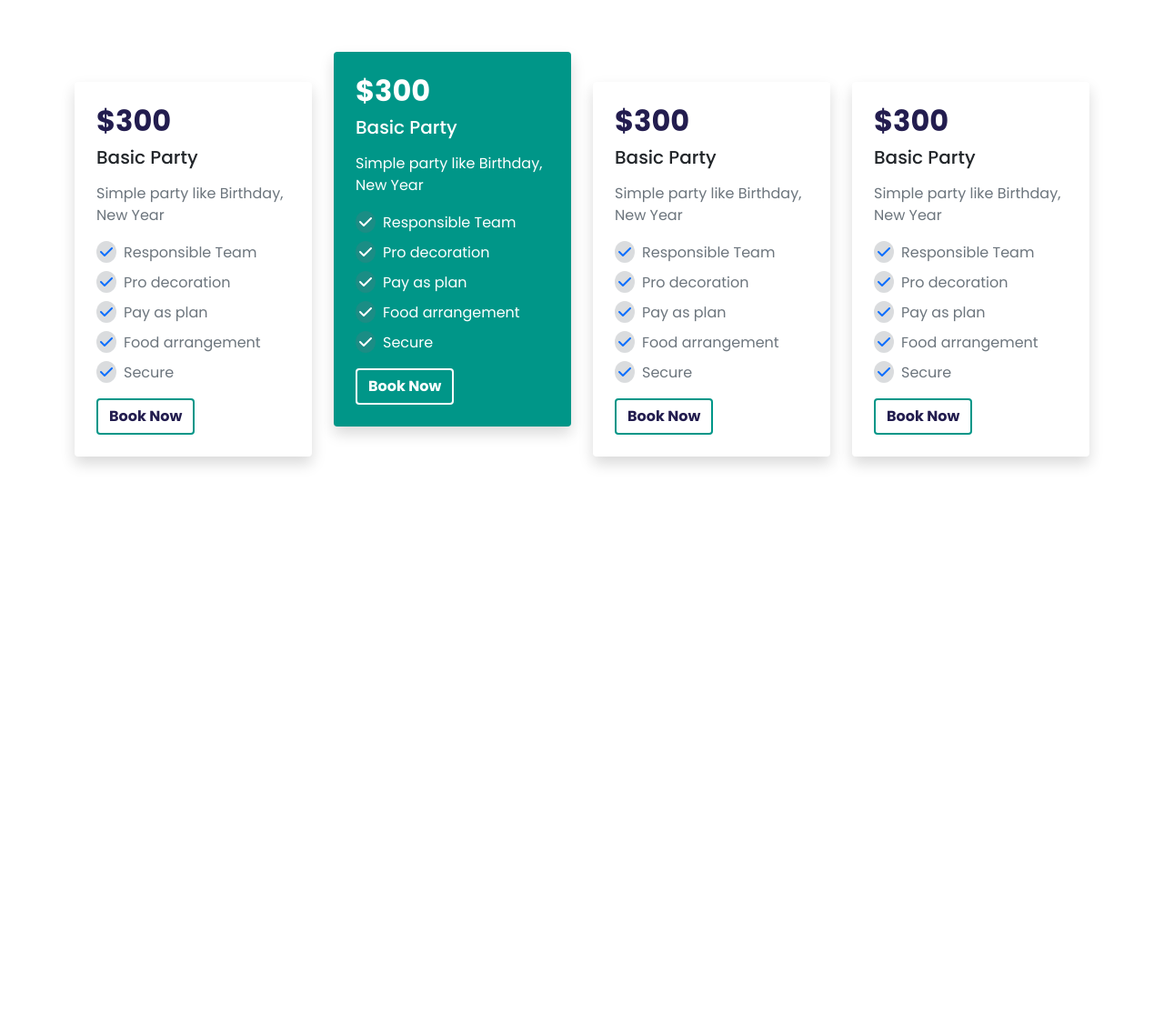
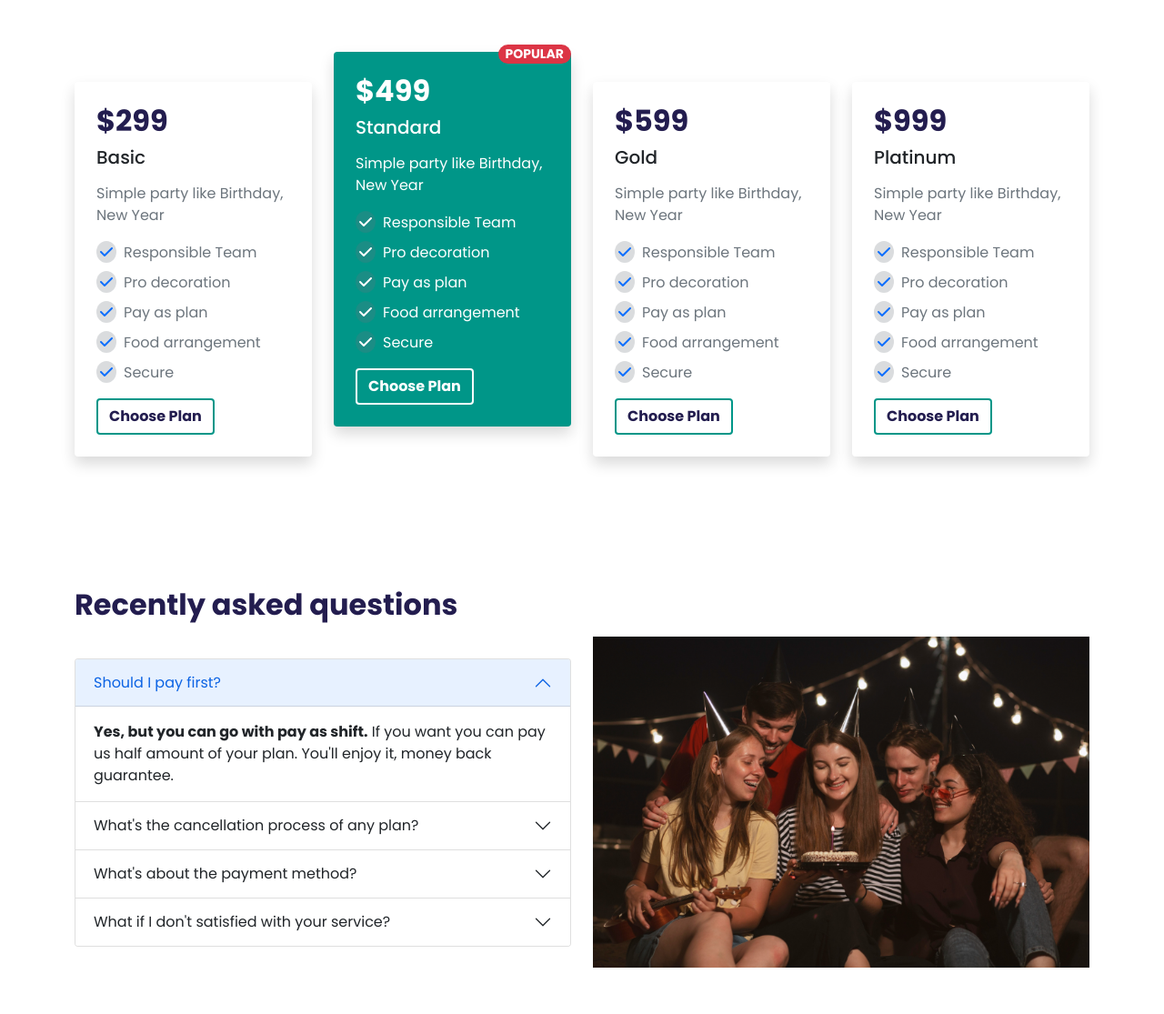
Before and after one commit to AyonJD/assignment-3, a plain HTML site: page index.html in a window 1280 px wide. Shown: the part 940-2055 px from the top of the page at 91% size. Before the commit the page ends 1490 px from the top, so only its background shows below. Drawn offline with nearby package versions, Linux system fonts and the light colour scheme.

Commit message:
FAQ + Responsive done

```diff
--- a/index.html
+++ b/index.html
@@ -108,11 +108,11 @@
                         <h2 class="text-color fw-bold my-5">Start using our service</h2>
                     </div>
                 </div>
-                <div class="row gy-4 py-5">
-                    <div class="col-12 col-sm-6 col-md-4 col-lg-3">
+                <div class="row gy-5 py-5">
+                    <div class="col-10 col-sm-6 col-md-4 col-lg-3">
                         <div class="pricing-card shadow p-4 rounded">
-                            <h2 class="fw-bold text-color">$300</h2>
-                            <h5>Basic Party</h5>
+                            <h2 class="fw-bold text-color">$299</h2>
+                            <h5>Basic</h5>
                             <p class="text-muted my-3">Simple party like Birthday, New Year</p>
                             <ul class="ps-0 list-unstyled">
                                 <li class="text-muted mb-2"><span><i class="fas fa-check me-2 text-primary bg-secondary bg-opacity-25 rounded-circle p-1"></i></span>Responsible Team</li>
@@ -121,13 +121,14 @@
                                 <li class="text-muted mb-2 "><span><i class="fas fa-check me-2 text-primary bg-secondary bg-opacity-25 rounded-circle p-1"></i></span>Food arrangement</li>
                                 <li class="text-muted mb-2 "><span><i class="fas fa-check me-2 text-primary bg-secondary bg-opacity-25 rounded-circle p-1"></i></span>Secure</li>
                             </ul>
-                            <a href="https://web.programming-hero.com/" target="_blamk" class="btn card-btn fw-bold">Book Now</a>
+                            <a href="https://web.programming-hero.com/" target="_blamk" class="btn card-btn fw-bold">Choose Plan</a>
                         </div>
                     </div>
-                    <div class="col-12 col-sm-6 col-md-4 col-lg-3">
-                        <div class="pricing-card shadow p-4 card-active text-white rounded">
-                            <h2 class="fw-bold text-white">$300</h2>
-                            <h5>Basic Party</h5>
+                    <div class="col-10 col-sm-6 col-md-4 col-lg-3">
+                        <div class="pricing-card shadow p-4 card-active text-white rounded position-relative">
+                            <small class="fw-bold bg-danger d-inline-block px-2 py-0 rounded-pill position-absolute end-0">POPULAR</small>
+                            <h2 class="fw-bold text-white">$499</h2>
+                            <h5>Standard</h5>
                             <p class="text-white my-3">Simple party like Birthday, New Year</p>
                             <ul class="ps-0 list-unstyled text-white">
                                 <li class="mb-2"><span><i class="fas fa-check me-2 bg-secondary bg-opacity-25 rounded-circle p-1"></i></span>Responsible Team</li>
@@ -136,13 +137,13 @@
                                 <li class="mb-2 "><span><i class="fas fa-check me-2 bg-secondary bg-opacity-25 rounded-circle p-1"></i></span>Food arrangement</li>
                                 <li class="mb-2 "><span><i class="fas fa-check me-2 bg-secondary bg-opacity-25 rounded-circle p-1"></i></span>Secure</li>
                             </ul>
-                            <a href="https://web.programming-hero.com/" target="_blamk" class="btn card-btn fw-bold btn-active">Book Now</a>
+                            <a href="https://web.programming-hero.com/" target="_blamk" class="btn card-btn fw-bold btn-active">Choose Plan</a>
                         </div>
                     </div>
-                    <div class="col-12 col-sm-6 col-md-4 col-lg-3">
+                    <div class="col-10 col-sm-6 col-md-4 col-lg-3">
                         <div class="pricing-card shadow p-4 rounded">
-                            <h2 class="fw-bold text-color">$300</h2>
-                            <h5>Basic Party</h5>
+                            <h2 class="fw-bold text-color">$599</h2>
+                            <h5>Gold</h5>
                             <p class="text-muted my-3">Simple party like Birthday, New Year</p>
                             <ul class="ps-0 list-unstyled">
                                 <li class="text-muted mb-2"><span><i class="fas fa-check me-2 text-primary bg-secondary bg-opacity-25 rounded-circle p-1"></i></span>Responsible Team</li>
@@ -151,13 +152,13 @@
                                 <li class="text-muted mb-2 "><span><i class="fas fa-check me-2 text-primary bg-secondary bg-opacity-25 rounded-circle p-1"></i></span>Food arrangement</li>
                                 <li class="text-muted mb-2 "><span><i class="fas fa-check me-2 text-primary bg-secondary bg-opacity-25 rounded-circle p-1"></i></span>Secure</li>
                             </ul>
-                            <a href="https://web.programming-hero.com/" target="_blamk" class="btn card-btn fw-bold">Book Now</a>
+                            <a href="https://web.programming-hero.com/" target="_blamk" class="btn card-btn fw-bold">Choose Plan</a>
                         </div>
                     </div>
-                    <div class="col-12 col-sm-6 col-md-4 col-lg-3">
+                    <div class="col-10 col-sm-6 col-md-4 col-lg-3">
                         <div class="pricing-card shadow p-4 rounded">
-                            <h2 class="fw-bold text-color">$300</h2>
-                            <h5>Basic Party</h5>
+                            <h2 class="fw-bold text-color">$999</h2>
+                            <h5>Platinum</h5>
                             <p class="text-muted my-3">Simple party like Birthday, New Year</p>
                             <ul class="ps-0 list-unstyled">
                                 <li class="text-muted mb-2"><span><i class="fas fa-check me-2 text-primary bg-secondary bg-opacity-25 rounded-circle p-1"></i></span>Responsible Team</li>
@@ -166,10 +167,75 @@
                                 <li class="text-muted mb-2 "><span><i class="fas fa-check me-2 text-primary bg-secondary bg-opacity-25 rounded-circle p-1"></i></span>Food arrangement</li>
                                 <li class="text-muted mb-2 "><span><i class="fas fa-check me-2 text-primary bg-secondary bg-opacity-25 rounded-circle p-1"></i></span>Secure</li>
                             </ul>
-                            <a href="https://web.programming-hero.com/" target="_blamk" class="btn card-btn fw-bold">Book Now</a>
+                            <a href="https://web.programming-hero.com/" target="_blamk" class="btn card-btn fw-bold">Choose Plan</a>
                         </div>
                     </div>
+                </div>
+            </div>
+        </section>
+        <!-- End Package Section -->
 
+        <!-- Start FAQ Section -->
+        <section class="faq my-5 py-5">
+            <div class="container">
+                <h2 class="text-color fw-bold pb-3 pb-md-2">Recently asked questions</h2>
+                <div class="row d-flex align-items-center gy-5">
+                    <div class="col-sm-12 col-md-6">
+                        <div class="accordion" id="accordionPanelsStayOpenExample">
+                            <div class="accordion-item">
+                                <h2 class="accordion-header" id="panelsStayOpen-headingOne">
+                                <button class="accordion-button" type="button" data-bs-toggle="collapse" data-bs-target="#panelsStayOpen-collapseOne" aria-expanded="true" aria-controls="panelsStayOpen-collapseOne">
+                                Should I pay first?
+                                </button>
+                                </h2>
+                                <div id="panelsStayOpen-collapseOne" class="accordion-collapse collapse show" aria-labelledby="panelsStayOpen-headingOne">
+                                    <div class="accordion-body">
+                                    <strong>Yes, but you can go with pay as shift.</strong> If you want you can pay us half amount of your plan. You'll enjoy it, money back guarantee.
+                                    </div>
+                                </div>
+                            </div>
+                            <div class="accordion-item">
+                                <h2 class="accordion-header" id="panelsStayOpen-headingTwo">
+                                <button class="accordion-button collapsed" type="button" data-bs-toggle="collapse" data-bs-target="#panelsStayOpen-collapseTwo" aria-expanded="false" aria-controls="panelsStayOpen-collapseTwo">
+                                What's the cancellation process of any plan?
+                                </button>
+                                </h2>
+                                <div id="panelsStayOpen-collapseTwo" class="accordion-collapse collapse" aria-labelledby="panelsStayOpen-headingTwo">
+                                    <div class="accordion-body">
+                                        You can just reach us by hiting the Contact button and we will do it for you.
+                                    </div>
+                                </div>
+                            </div>
+                            <div class="accordion-item">
+                                <h2 class="accordion-header" id="panelsStayOpen-headingThree">
+                                <button class="accordion-button collapsed" type="button" data-bs-toggle="collapse" data-bs-target="#panelsStayOpen-collapseThree" aria-expanded="false" aria-controls="panelsStayOpen-collapseThree">
+                                What's about the payment method?
+                                </button>
+                                </h2>
+                                <div id="panelsStayOpen-collapseThree" class="accordion-collapse collapse" aria-labelledby="panelsStayOpen-headingThree">
+                                    <div class="accordion-body">
+                                        We accept ATM card, Visa card, Master card and yes obviously cash if you want.
+                                    </div>
+                                </div>
+                            </div>
+                            <div class="accordion-item">
+                                <h2 class="accordion-header" id="panelsStayOpen-headingFour">
+                                <button class="accordion-button collapsed" type="button" data-bs-toggle="collapse" data-bs-target="#panelsStayOpen-collapseFour" aria-expanded="false" aria-controls="panelsStayOpen-collapseFour">
+                                What if I don't satisfied with your service?
+                                </button>
+                                </h2>
+                                <div id="panelsStayOpen-collapseFour" class="accordion-collapse collapse" aria-labelledby="panelsStayOpen-headingFour">
+                                    <div class="accordion-body">
+                                        No way, we are here with this business for 10 years and our each and every customer is satisfied. And yes, it's a moneyback guarantee.
+                                    </div>
+                                </div>
+                            </div>
+
+                        </div>
+                    </div>
+                    <div class="col-sm-12 col-md-6">
+                        <img src="./images/c-5.jpg" class="img-fluid" alt="">
+                    </div>
                 </div>
             </div>
         </section>
--- a/style.css
+++ b/style.css
@@ -72,8 +72,26 @@ body{
     color: #231D4F;
     background: #fff;
 }
+.pricing-card small{
+    top: -2%;
+}
+/* =======================FAQ Section================= */
+.accordion-item button:focus{
+    box-shadow: none;
+}
+.faq-img{
+    max-height: 315px;
+}
 
 /* =================Media Query===================== */
+@media only screen and (max-width: 575px){
+    .card-active{
+        transform: translateY(-2%)
+    }
+    .pricing-card:hover{
+        transform: translateY(-2%);
+    }
+}
 @media only screen and (max-width: 767px){
     .carousel-content p{
         font-size: .8rem !important;
```
Also changed, not shown: images/c-5.jpg (added).
